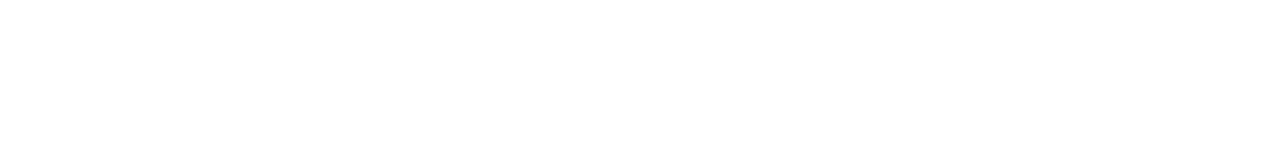
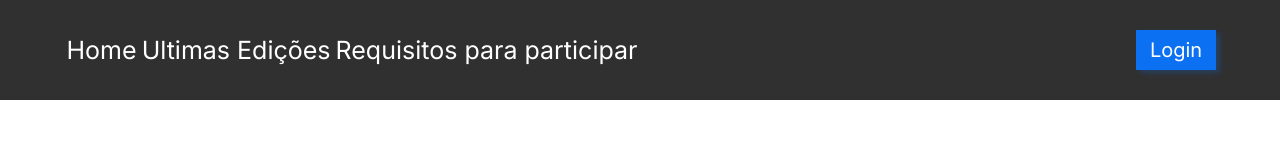
Before and after one commit to GabrielRDias/bootcamp-dnc, a plain HTML site: page index.html in a window 1280 px wide. Drawn offline with Linux system fonts and the light colour scheme.

Commit message:
atualizações do site

```diff
--- a/index.html
+++ b/index.html
@@ -3,9 +3,20 @@
 <head>
     <meta charset="UTF-8">
     <meta name="viewport" content="width=device-width, initial-scale=1.0">
+    <link rel="stylesheet" href="style.css">
+    <link rel="preconnect" href="https://fonts.googleapis.com">
+    <link rel="preconnect" href="https://fonts.gstatic.com" crossorigin>
+    <link href="https://fonts.googleapis.com/css2?family=Inter&display=swap" rel="stylesheet">
     <title>Bootcamp DNC</title>
 </head>
 <body>
-
+    <nav id="principal">
+        <div id="menu">
+            <a href=""> Home </a>
+            <a href=""> Ultimas Edições </a>
+            <a href=""> Requisitos para participar </a>
+        </div>
+        <button>Login</button>
+    </nav>
 </body>
 </html>
--- a/style.css
+++ b/style.css
@@ -0,0 +1,48 @@
+*{
+    margin: 0%;
+    padding: 0%;
+    font-family: 'Inter', sans-serif;
+}
+/*Barra de Navegação Início*/
+#menu{
+    display: flex;
+    width: 45%;
+    justify-content: space-around;
+    align-items: center;
+    margin-left: 5%;
+}
+
+#principal{
+    width: 100%;
+    height: 100px;
+    background-color: #303030;
+    display: flex;
+    justify-content: space-between;
+    align-items: center;
+    border bottom: 1px solid #bababa;
+}
+
+#principal div a{
+    font-size: 25px;
+    font-weight: 600px;
+    color: white;
+    text-decoration: none;
+}
+
+#principal div a:hover{
+    color: #cccccc;
+}
+
+#principal button{
+    margin-right: 5%;
+    background-color: #0C70F2;
+    color: white;
+    border: none;
+    height: 40px;
+    width: 80px;
+    font-size: 20px;
+    font-weight: 600px;
+    box-shadow: 4px 3px 5px rgb(12, 112, 242, 0.25);
+    cursor: pointer;
+}
+/*Barra de Navegação Fim*/
```
